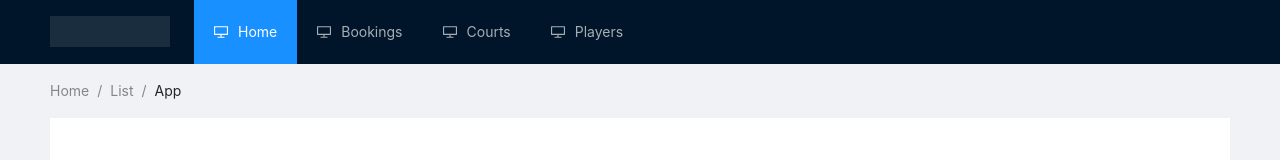
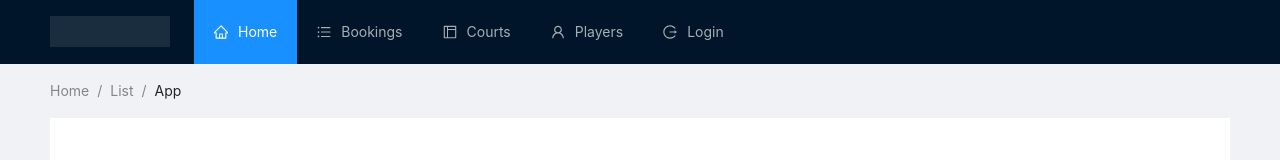
Before and after one commit to bolu-atx/courtbooker, a React (Create React App) app: page / in a window 1280 px wide. Shown: the top 160 px of the page. Built offline with nearby package versions, Linux system fonts and the light colour scheme; no server answers.

Commit message:
add icon to nav

```diff
--- a/src/components/layout.js
+++ b/src/components/layout.js
@@ -29,7 +29,7 @@ function MyMenu(props) {
         const len = navigation.length;
         const key = index + 1;
         return (
-          <Menu.Item key={key} icon={<DesktopOutlined />}>
+          <Menu.Item key={key} icon={navigation[index % len].icon?? <DesktopOutlined/> }>
             <Link to={navigation[index % len].link} />
             {navigation[index % len].label}
           </Menu.Item>
--- a/src/configs/config.js
+++ b/src/configs/config.js
@@ -1,3 +1,12 @@
+import {
+	HomeOutlined,
+	UnorderedListOutlined,
+	LayoutOutlined,
+	UserOutlined,
+	LogoutOutlined
+} from "@ant-design/icons";
+
+
 const site = {
 	title: process.env.REACT_APP_SITE_NAME ? process.env.REACT_APP_SITE_NAME : 'Courtbooker',
 	tagline: process.env.REACT_APP_TAGLINE ? process.env.REACT_APP_TAGLINE : 'A free, open source, and simple way to book court dates',
@@ -23,23 +32,34 @@ const navigation = [
 	{
 		label: "Home",
 		link: "/",
-		desc: "Homepage"
+		desc: "Homepage",
+		icon: <HomeOutlined />
 	},
 	{
 		label: "Bookings",
 		link: "/",
 		desc: "View current bookings",
+		icon: <UnorderedListOutlined />
 	},
 	{
 		label: "Courts",
 		link: "courts",
-		desc: "View available courts"
+		desc: "View available courts",
+		icon: <LayoutOutlined />
 	},
 	{
 		label: "Players",
 		link: "players",
-		desc: "View current players"
+		desc: "View current players",
+		icon: <UserOutlined />
+	},
+	{
+		label: "Login",
+		link: "login",
+		desc: "Login",
+		icon: <LogoutOutlined />
 	}
+
 ];
 
 export { navigation, firebaseConfig, site };
```
